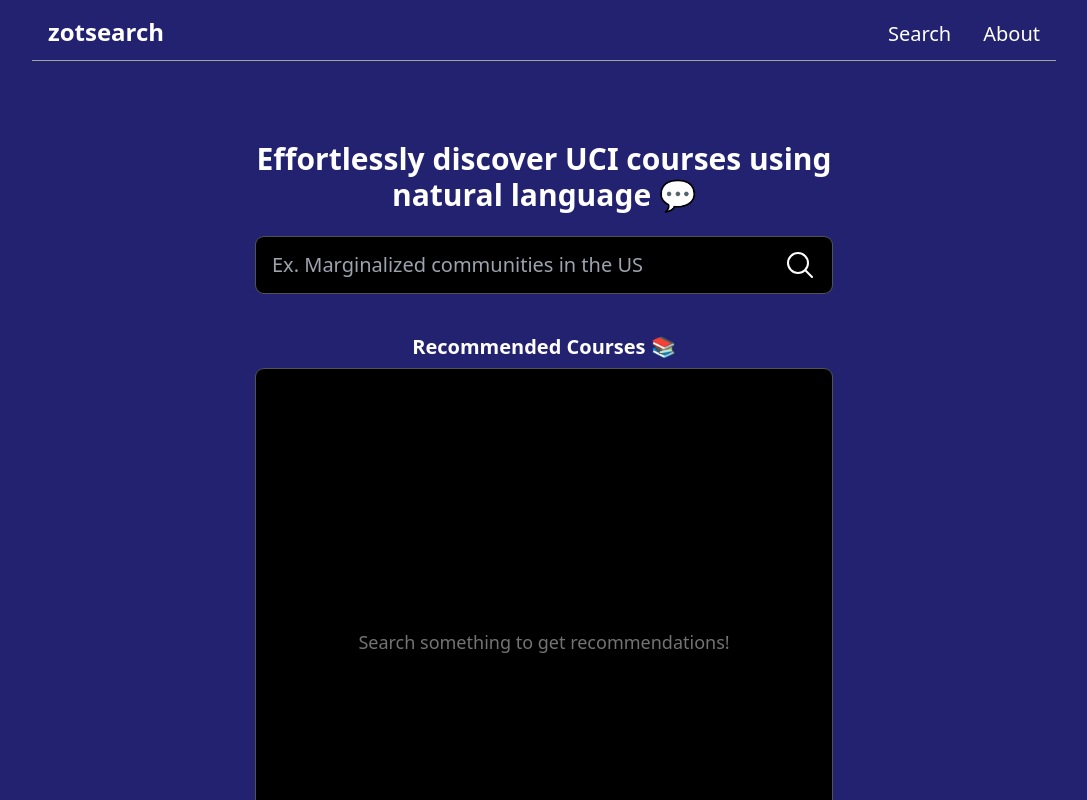
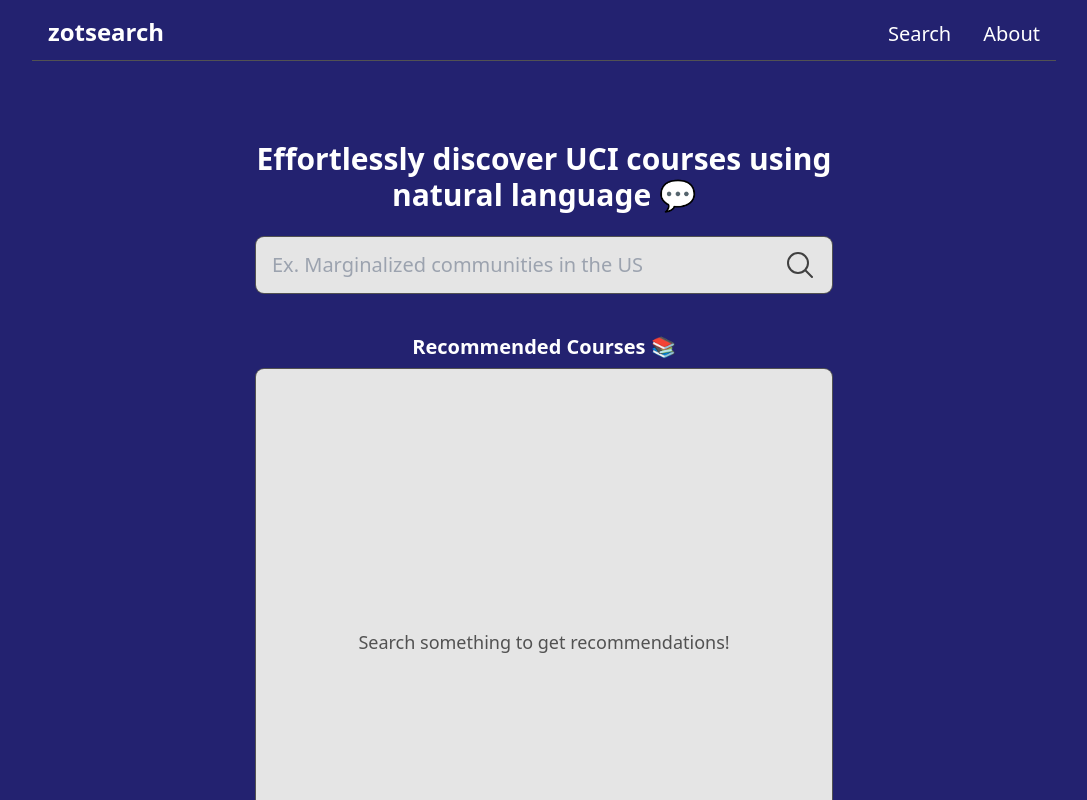
Before and after one commit to dannykd/zotsearch, a Next.js app: page / in a window 1280 px wide. Shown: the top 800 px of the page, without its empty margins (96-1183 px from the left). Built offline with nearby package versions, Linux system fonts and the light colour scheme.

Commit message:
light colors for input/results

```diff
--- a/src/components/Card.tsx
+++ b/src/components/Card.tsx
@@ -8,10 +8,10 @@
 
 const Card: FC<CardProps> = ({title, desc, id}) => {
   return (
-    <div className="max-h-28 overflow-hidden text-base bg-neutral-900 ring-[0.8px] ring-neutral-700 w-full rounded-md px-2 py-1">
+    <div className="max-h-28 overflow-hidden text-base bg-neutral-300 ring ring-[0.5px] ring-neutral-500 text-black w-full rounded-md px-2 py-1">
       <div className="h-28 overflow-y-auto p-2">
         <h1><span className="font-semibold">{id}:</span> <span>{title}</span></h1>
-        <p className="text-neutral-400">{desc}</p>
+        <p className="text-neutral-400 text-neutral-700">{desc}</p>
       </div>
     </div>
   )
--- a/src/components/layout/Footer.tsx
+++ b/src/components/layout/Footer.tsx
@@ -4,7 +4,7 @@
 
 const Footer: FC<FooterProps> = () => {
   return (
-    <div className="sticky top-[100vh] border-t border-neutral-400 pt-4 text-neutral-300 text-center text-base md:text-lg mt-10">
+    <div className="sticky top-[100vh] border-t border-neutral-600 pt-4 text-neutral-300 text-center text-base md:text-lg mt-10">
       <p className="pb-8">built with <span className="text-red-500">♥</span> by
         <a
         target="_blank"
--- a/src/components/layout/Navbar.tsx
+++ b/src/components/layout/Navbar.tsx
@@ -7,7 +7,7 @@
 
 const Navbar: FC<NavbarProps> = () => {
   return (
-    <div className="w-full p-4 pb-3 border-b border-neutral-400">
+    <div className="w-full p-4 pb-3 border-b border-neutral-600">
       <div className="hidden justify-between sm:flex">
         <Link href="/">
           <h1 className="text-2xl font-semibold">zotsearch</h1>
--- a/src/pages/index.tsx
+++ b/src/pages/index.tsx
@@ -68,18 +68,19 @@
   return (
     <div className="mx-auto max-w-xl">
       <h1 className="mt-8 md:mt-14 flex justify-center text-center text-2xl md:text-3xl font-semibold">Effortlessly discover UCI courses using natural language 💬</h1>
-      <div className="bg-black rounded-lg p-2 mt-6 ring-1 ring-neutral-600 flex">
-        <input onChange={handleChange} onKeyUp={handleKeyPress} className="bg-inherit sm:text-xl px-2 w-full outline-none" placeholder="Ex. Marginalized communities in the US" maxLength={100}></input>
+      <div className="bg-neutral-200 rounded-lg p-2 mt-6 ring-1 ring-neutral-600 flex">
+        <input onChange={handleChange} onKeyUp={handleKeyPress} className="text-black bg-neutral-200 sm:text-xl px-2 w-full outline-none" placeholder="Ex. Marginalized communities in the US" maxLength={100}></input>
         <button onClick={handleClick} className="hover:scale-110 px-1 transition ease-in-out">
-          <MagnifyingGlassIcon className="h-8 w-8 m-1"></MagnifyingGlassIcon>
+          <MagnifyingGlassIcon className="h-8 w-8 m-1 text-neutral-700"></MagnifyingGlassIcon>
         </button>
       </div>
 
       <h1 className="text-center mt-10 text-xl font-semibold">Recommended Courses 📚</h1>
-      <div className="bg-black h-[545px] mt-2 rounded-lg ring-1 ring-neutral-600 p-3 sm:p-6 py-6 space-y-4 items-center">
+      <div className="bg-neutral-200 h-[545px] mt-2 rounded-lg ring-1 ring-neutral-600 p-3 space-y-4 items-center">
         {
-          loading == false && courses.length == 0 ? <div className="w-full h-full mx-auto flex justify-center items-center text-neutral-500 text-center">Search something to get recommendations!</div> : <></>
+          loading == false && courses.length == 0 ? <div className="w-full h-full mx-auto flex justify-center items-center text-neutral-600 text-center">Search something to get recommendations!</div> : <></>
         }
+
         { loading ? <Loader></Loader> :
           currentCourses.map((course, index) => {
             return <Card key={course.id} id={course.id} title={course.title} desc={course.desc}/>
```
